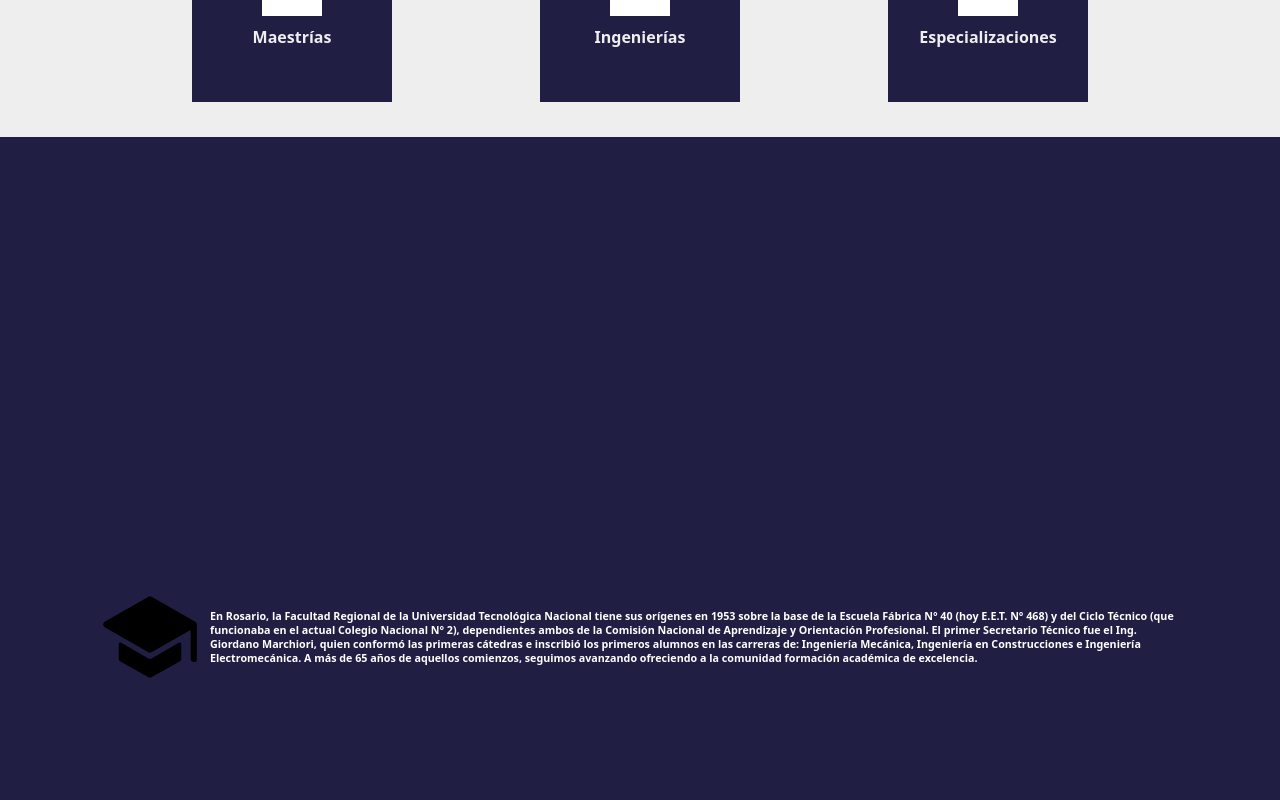
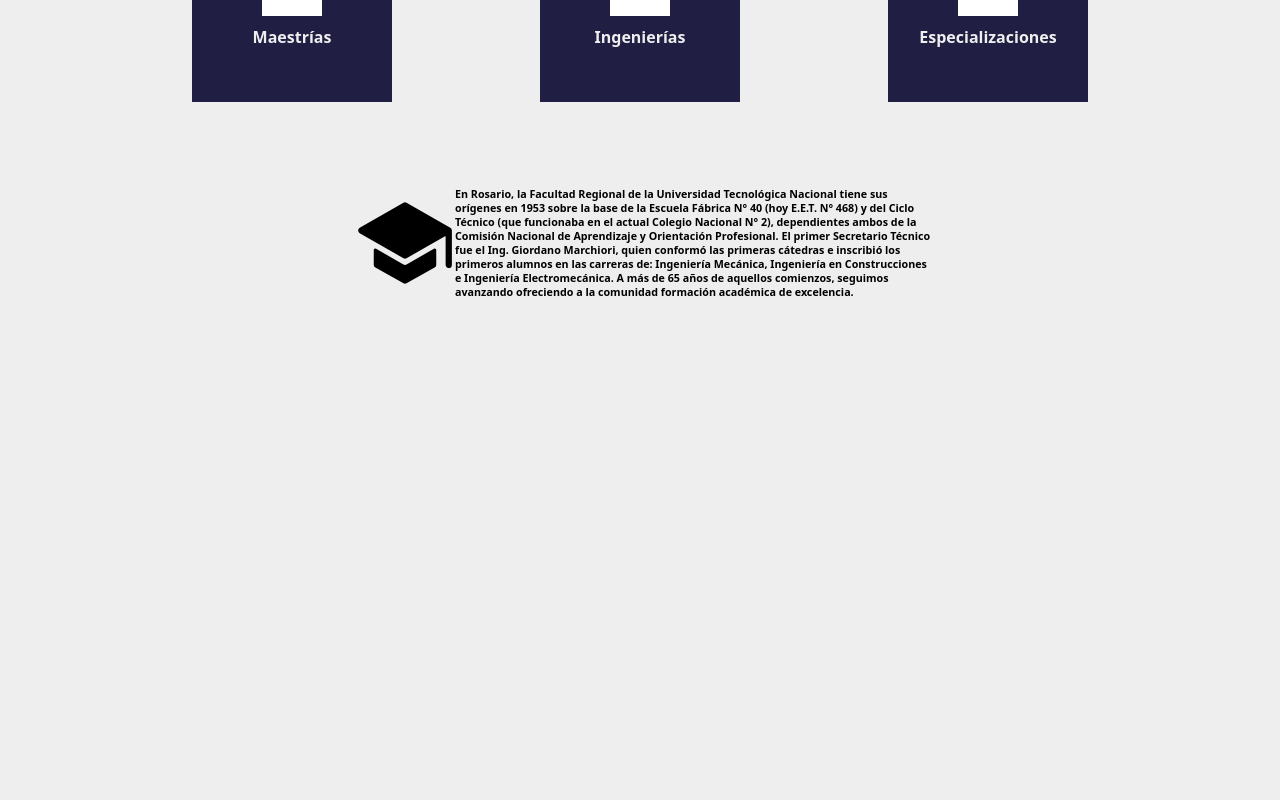
Before and after one commit to valentttino/svelteProyect-POC-DSW-2024, a SvelteKit app: page / in a window 1280 px wide. Shown: the part 1280-2080 px from the top of the page. Built offline with nearby package versions, Linux system fonts and the light colour scheme; grey boxes are pictures that could not be loaded.

Commit message:
desarrollo

```diff
--- /dev/null
+++ b/src/components/Desarrollo.svelte
@@ -0,0 +1,28 @@
+
+
+<style>
+    body{
+        background-color: #201E43;
+    color: white;
+    text-align: center;
+    display: flex;
+    justify-content: center;
+    align-items: center;
+    height: 100vh;
+    width: 100%;
+    }
+
+
+ h1 {
+   display: flex;
+    align-items: center;
+    margin: 0;
+
+  }
+
+  </style>
+
+  <body>
+    <h1><strong>En desarrollo....</strong></h1>
+
+  </body>
--- a/src/components/DescriptionSection.svelte
+++ b/src/components/DescriptionSection.svelte
@@ -7,34 +7,43 @@
 
   <style>
     body{
-        background-color: #201E43;
-    color: white;
+        background-color: #EEEEEE;
+       color: black;
        display: flex;
        flex-direction: column;
-    justify-content: center;
+       justify-content: flex;
         align-items: center;
        height: 100vh;
        margin: 0;
-    padding: 100px;
+       padding: 50px;
     }
     img {
     height: 100px;
-    margin-right: 10px;
+    margin-left: 10px;
   }
+  .content {
+    display: flex;
+    align-items: center;
+    max-width: 50%;
+  }
+
 
   h6 {
    display: flex;
     align-items: center;
     margin: 0;
+
   }
 
   </style>
 
 
   <body>
+    <div class="content">
     <h6>
         <img src={logo} alt="Logo Facultad" />
 
       {textodescr}
     </h6>
+  </div>
   </body>
```
Lines whose indentation alone changed are shown as unchanged.
